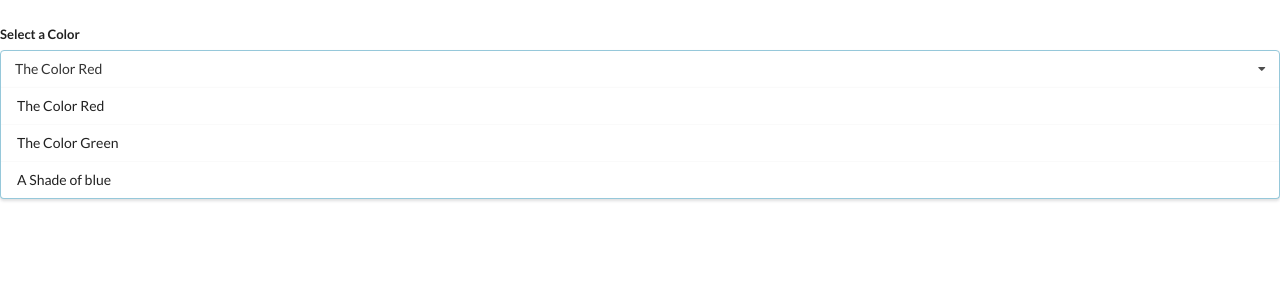
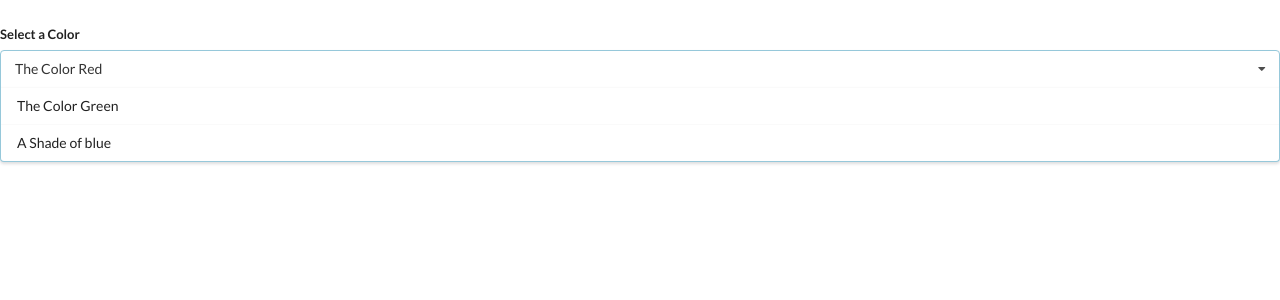
Before and after one commit to Hamza1001101/widgets, a React (Create React App) app: page / in a window 1280 px wide. Shown: the top 300 px of the page. Built offline with nearby package versions, Linux system fonts and the light colour scheme.

Commit message:
Filter the list in dropbox

```diff
--- a/src/components/Dropdown.jsx
+++ b/src/components/Dropdown.jsx
@@ -3,13 +3,17 @@ import React from "react";
 const Dropdown = ({ options, selected, onSelectedChange }) => {
 
   const renderOptions = options.map((option) => {
-    return <div
-      className='item'
-      key={option.value}
-      onClick={() => onSelectedChange(option)}
-    >
-      {option.label}
-    </div>
+
+    if (option.value === selected.value) return null;
+    return (
+      <div
+        className="item"
+        key={option.value}
+        onClick={() => onSelectedChange(option)}
+      >
+        {option.label}
+      </div>
+    );
   })
 
   return (
```
Also changed, not shown: 1 other file (tests, documents, lock files or other folders).
